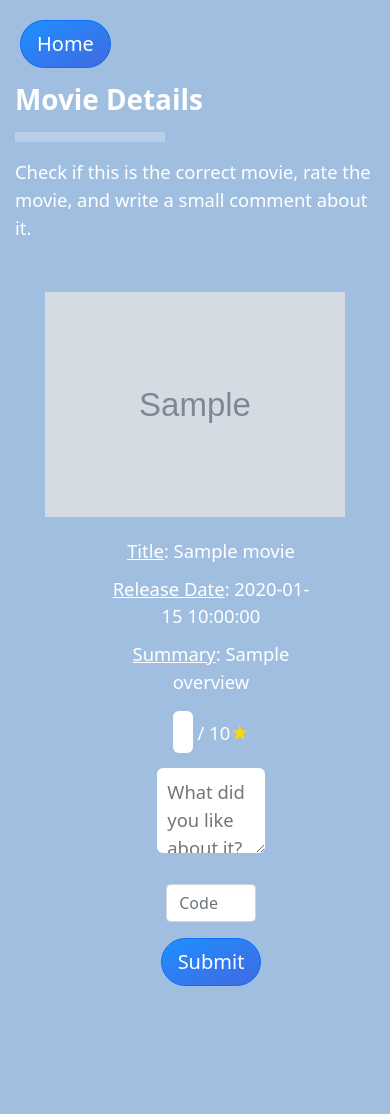
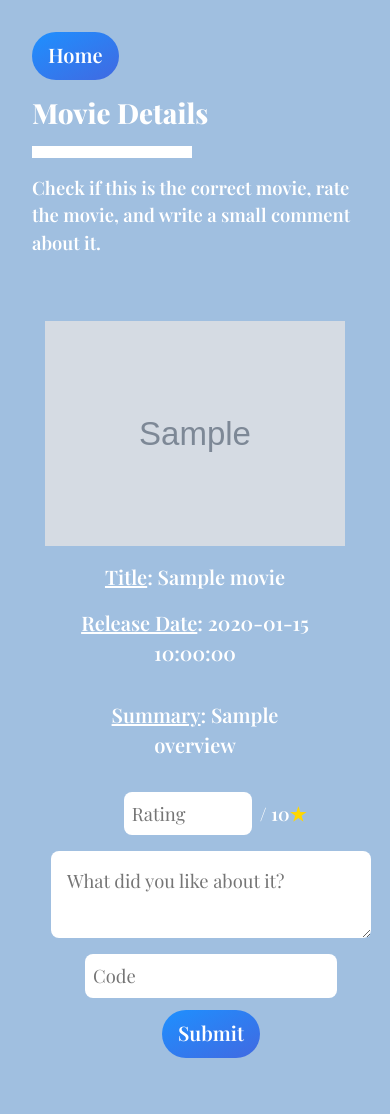
Before and after one commit to emrah-i/MoviesList, a Flask app: template templates/add.html in a window 390 px wide. Before the commit the page ends 986 px from the top, so only its background shows below. Run offline with Flask 3, Linux system fonts and the light colour scheme; the template is opened without the code that fills it: most values are stand-ins (such as "Sample title", 1, 10 or a date in 2020); grey boxes marked "Sample" are stand-in pictures.

Commit message:
Movies css responsiveness update

```diff
--- a/static/styles.css
+++ b/static/styles.css
@@ -2,30 +2,59 @@ body {
     background-color: #A0BFE0;
     font-size: 1.15rem;
     color: white;
+    font-family: 'Playfair Display', serif;
+    font-weight: 600;
+}
+
+input, textarea {
+    min-height: 1rem;
+    padding: .5rem;
+    margin: .5rem auto;
+    border-radius: .5rem;
+    border: none;
+}
+
+textarea {
+    border: 1.5px solid #c0c0c0;
+}
+
+.btn {
+    font-weight: 600;
+    padding-bottom: .65rem !important;
+    border: none;
+    border-radius: 5rem;
+    transition: all .4s ease-in-out;
+}
+
+.btn:hover {
+    color: white;
+    transform: scale(1.1);
 }
 
 #home_button {
     background-image: linear-gradient(to bottom right, DodgerBlue, RoyalBlue);
-    border-radius: 100px;
-    margin: 20px 20px 0px;
+    margin: 2rem 2rem 0;
     color: white;
 }
 
 #header {
-    padding: 15px;
+    padding: 1rem 2rem 2rem;
     color: white;
 }
 
 #header hr {
-    width: 150px;
-    height: 10px;
-    color: rgba(255, 255, 255, 1);
+    width: 10rem;
+    height: 0;
+    border: .4rem solid white;
+    opacity: 1;
 }
 
 .flip-card-inner {
     position: relative;
     text-align: center;
+    transition: -webkit-transform 0.8s;
     transition: transform 0.8s;
+    -webkit-transform-style: preserve-3d;
     transform-style: preserve-3d;
 }
 
@@ -207,39 +233,50 @@ body {
 }
 
 #movie_info {
-    margin-top: 20px;
+    font-size: 1.25rem;
+    margin-top: 1rem;
+}
+
+#movie_info .row:nth-child(2) div {
+    margin-top: 1rem;
+    display: flex;
+    flex-direction: column;
+    text-align: center;
 }
 
 #movie_info ul {
     list-style: none;
     text-align: center;
-    margin-top: 10px;
+    margin-top: 1rem;
 }
 
 #movie_info li {
-    margin-top: 10px;
+    margin-top: 1rem;
+}
+
+.code-inpt {
+    min-width: 8rem !important;
+    margin: 1rem auto .75rem;
 }
 
 #movie_rating_input {
-    border-radius: 6px;
-    width: 5.5%;
-    height: 5vh;
+    min-width: 8rem;
     border: none;
-    padding: 10px;
-    margin: 0 5px 0 0;
+    margin: auto .5rem;
 }
 
 #movie_comment_input {
-    border-radius: 6px;
-    width: 30%;
-    height: 10vh;
+    min-width: 20rem;
+    min-height: 1rem;
+    border-radius: .5rem;
     border: none;
-    padding: 10px;
-    margin: 15px 5px;
+    padding: 1rem;
+    margin: 1rem auto 0;
 }
 
 #adding_form {
-    margin-bottom: 50px;
+    width: 100%;
+    margin-bottom: 3.5rem;
 }
 
 #adding_form ul {
@@ -255,6 +292,5 @@ body {
 #adding_form button {
     background-image: linear-gradient(to bottom right, DodgerBlue, RoyalBlue);
     background-color: transparent;
-    margin: 0 46%;
-    border-radius: 40px;
+    margin: 0 auto;
 }
--- a/templates/add.html
+++ b/templates/add.html
@@ -6,19 +6,17 @@
     <hr>
     <p>Check if this is the correct movie, rate the movie, and write a small comment about it.</p>
 </div>
-<div class="container" id="movie_info">
-    <div class="row d-flex justify-content-center">
+<div class="container-fluid" id="movie_info">
+    <div class="row justify-content-center">
         <div class="col-8 d-flex justify-content-center">
             <img src="{{ movie.img_src }}" width="300">
         </div>
     </div>
-    <div class="row d-flex justify-content-center">
-        <div class="col-8 d-flex justify-content-center">
-            <ul>
-                <li><u>Title</u>: {{ movie.title }}</li>
-                <li><u>Release Date</u>: {{ movie.release_date }}</li>
-                <li><u>Summary</u>: {{ movie.overview }}</li>
-            </ul>
+    <div class="row justify-content-center">
+        <div class="col-8">
+                <p><u>Title</u>: {{ movie.title }}</p>
+                <p><u>Release Date</u>: {{ movie.release_date }}<p>
+                <p><u>Summary</u>: {{ movie.overview }}<p>
         </div>
     </div>
 </div>
@@ -26,7 +24,7 @@
     <ul>
         <li><input id="movie_rating_input" type="number" step="0.1" max="10" min="0" name="rating" placeholder="Rating" required> / 10 <span style="color:gold;">&starf;</span></li>
         <li><textarea placeholder="What did you like about it?" id="movie_comment_input" name="comment" required></textarea><br></li>
-        <li><input class="form-control my-3 w-25" type="text" name="code" placeholder="Code" required></li>
+        <li><input class="code-inpt" type="text" name="code" placeholder="Code" required></li>
         <li><button type="submit" class="btn btn-primary btn-lg">Submit</button></li>
     </ul>
 </form>
--- a/templates/layout.html
+++ b/templates/layout.html
@@ -5,6 +5,7 @@
     <meta name="viewport" content="width=device-width, initial-scale=1.0">
     <link href="https://cdn.jsdelivr.net/npm/bootstrap@5.0.2/dist/css/bootstrap.min.css" rel="stylesheet" integrity="sha384-EVSTQN3/azprG1Anm3QDgpJLIm9Nao0Yz1ztcQTwFspd3yD65VohhpuuCOmLASjC" crossorigin="anonymous">
     <script src="https://cdn.jsdelivr.net/npm/bootstrap@5.0.2/dist/js/bootstrap.bundle.min.js" integrity="sha384-MrcW6ZMFYlzcLA8Nl+NtUVF0sA7MsXsP1UyJoMp4YLEuNSfAP+JcXn/tWtIaxVXM" crossorigin="anonymous"></script>
+    <link href="https://fonts.googleapis.com/css2?family=Playfair+Display:wght@400;600;800&display=swap" rel="stylesheet">
     <link rel="stylesheet" href="/static/styles.css">
     <script src="/static/script.js"></script>
     <link rel="icon" href="/static/favicon.ico">
--- a/templates/search.html
+++ b/templates/search.html
@@ -24,7 +24,7 @@
     </div>
 </form>
 {% else %}
-<form action="/search" method="post">
+<form action="/search" method="post" class="d-flex flex-column align-items-center">
     <input hidden value="search" name="type">
     <input type="text" placeholder="Movie Title" name="title" id="movie_search_input" required>
     <div class="d-flex justify-content-center">
```
Also changed, not shown: other parts of static/styles.css (+29 -32 lines), templates/index.html (+17 -6 lines).
